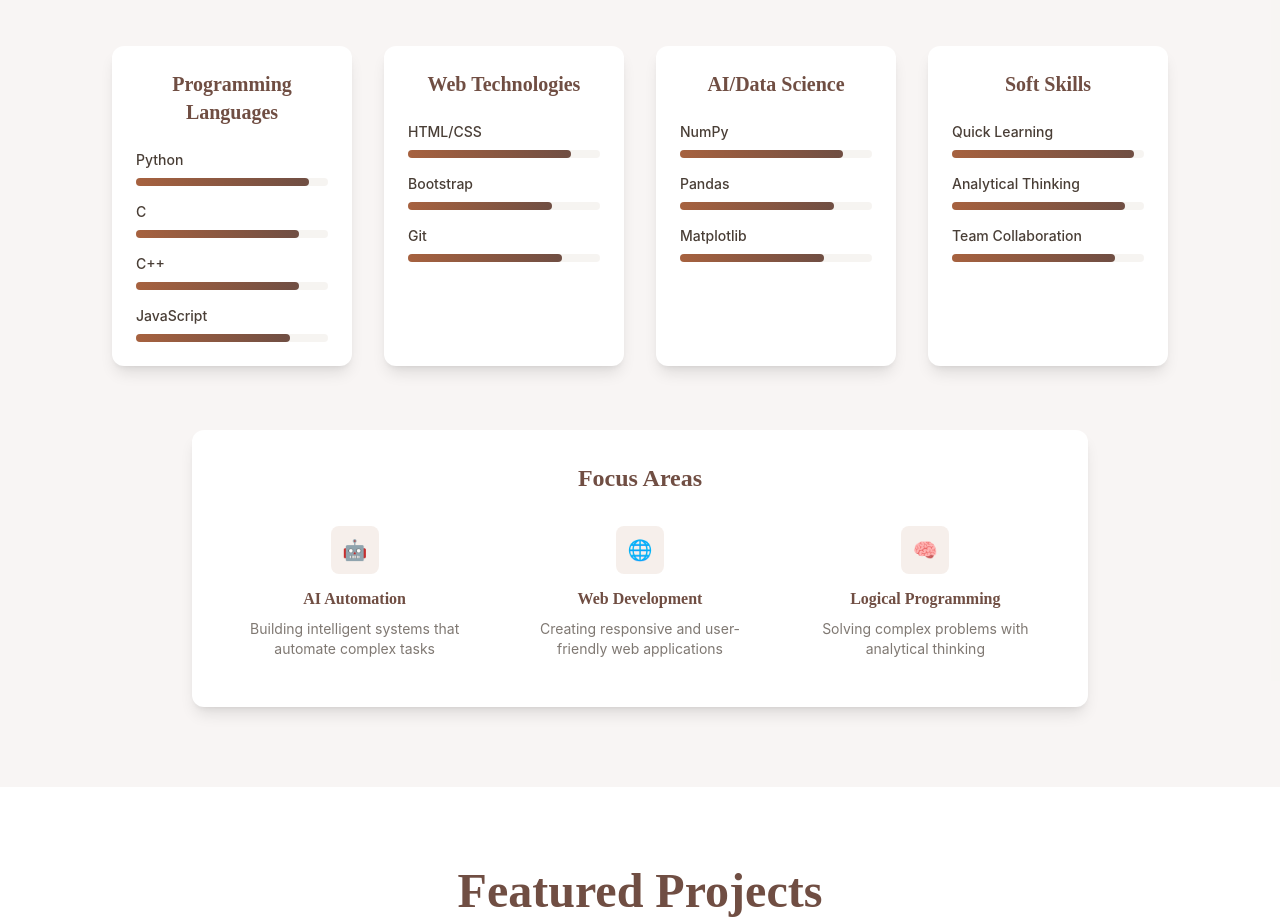
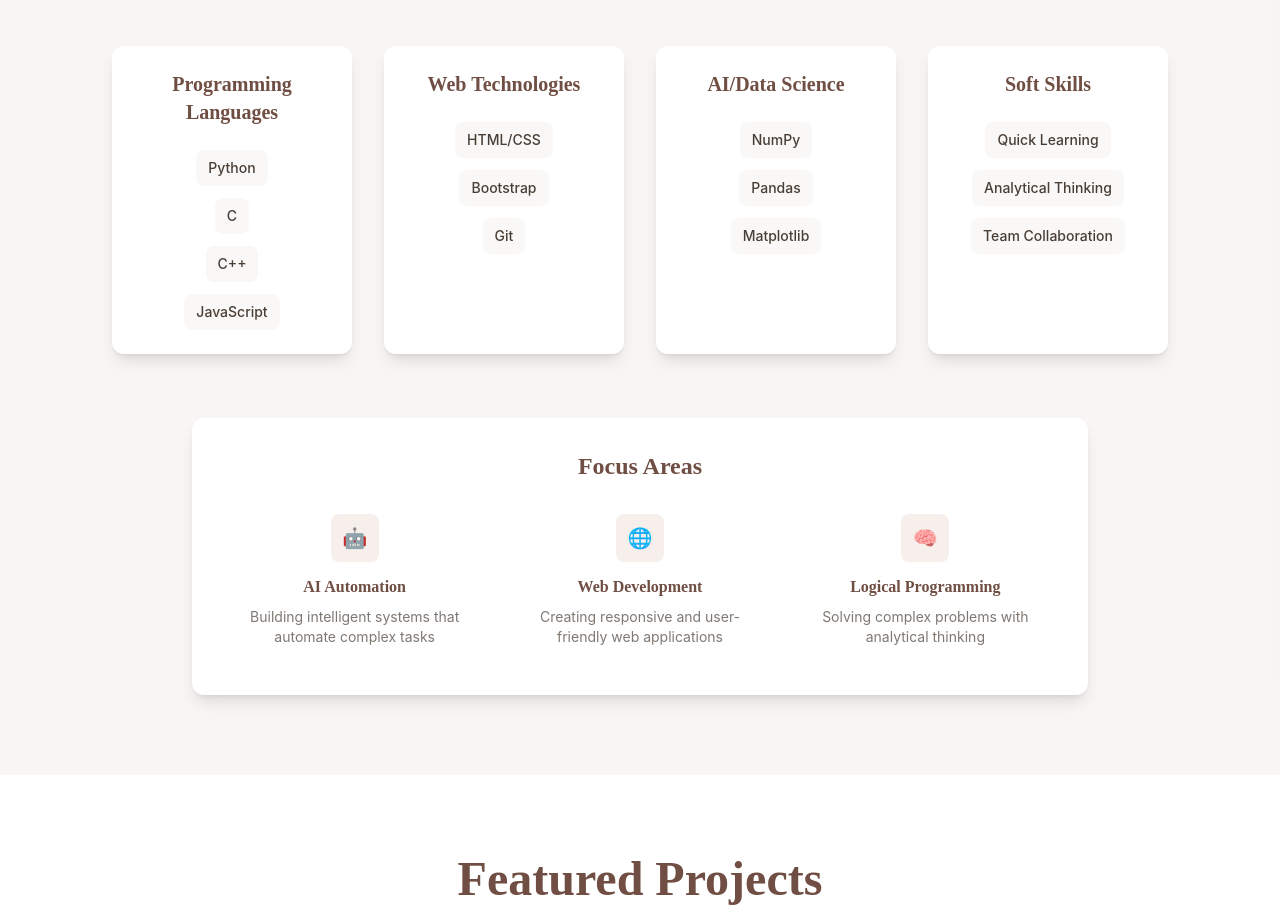
Before and after one commit to sharwaridevhare/portfolio-sharwari-devhare, a React (Vite) app: page / in a window 1280 px wide. Shown: the part 1860-2779 px from the top of the page. Built offline with nearby package versions, Linux system fonts and the light colour scheme.

Commit message:
Remove skill percentage display
Remove the percentage values from the skills section, only showing the skill names and progress bars.

```diff
--- a/src/components/Skills.tsx
+++ b/src/components/Skills.tsx
@@ -1,18 +1,18 @@
 const Skills = () => {
   const skills = [
-    { name: 'Python', level: 90, category: 'Programming Languages' },
-    { name: 'C', level: 85, category: 'Programming Languages' },
-    { name: 'C++', level: 85, category: 'Programming Languages' },
-    { name: 'JavaScript', level: 80, category: 'Programming Languages' },
-    { name: 'HTML/CSS', level: 85, category: 'Web Technologies' },
-    { name: 'Bootstrap', level: 75, category: 'Web Technologies' },
-    { name: 'Git', level: 80, category: 'Web Technologies' },
-    { name: 'NumPy', level: 85, category: 'AI/Data Science' },
-    { name: 'Pandas', level: 80, category: 'AI/Data Science' },
-    { name: 'Matplotlib', level: 75, category: 'AI/Data Science' },
-    { name: 'Quick Learning', level: 95, category: 'Soft Skills' },
-    { name: 'Analytical Thinking', level: 90, category: 'Soft Skills' },
-    { name: 'Team Collaboration', level: 85, category: 'Soft Skills' },
+    { name: 'Python', category: 'Programming Languages' },
+    { name: 'C', category: 'Programming Languages' },
+    { name: 'C++', category: 'Programming Languages' },
+    { name: 'JavaScript', category: 'Programming Languages' },
+    { name: 'HTML/CSS', category: 'Web Technologies' },
+    { name: 'Bootstrap', category: 'Web Technologies' },
+    { name: 'Git', category: 'Web Technologies' },
+    { name: 'NumPy', category: 'AI/Data Science' },
+    { name: 'Pandas', category: 'AI/Data Science' },
+    { name: 'Matplotlib', category: 'AI/Data Science' },
+    { name: 'Quick Learning', category: 'Soft Skills' },
+    { name: 'Analytical Thinking', category: 'Soft Skills' },
+    { name: 'Team Collaboration', category: 'Soft Skills' },
   ];
 
   const categories = ['Programming Languages', 'Web Technologies', 'AI/Data Science', 'Soft Skills'];
@@ -36,23 +36,14 @@ const Skills = () => {
               <h3 className="font-playfair text-xl font-semibold text-deep-brown mb-6 text-center">
                 {category}
               </h3>
-              <div className="space-y-4">
+              <div className="space-y-3">
                 {skills
                   .filter((skill) => skill.category === category)
-                  .map((skill, index) => (
-                    <div key={skill.name} className="space-y-2">
-                      <div className="flex justify-between items-center">
-                        <span className="text-sm font-medium text-foreground">{skill.name}</span>
-                      </div>
-                      <div className="w-full bg-light-beige/30 rounded-full h-2">
-                        <div
-                          className="bg-gradient-to-r from-english-brown to-deep-brown h-2 rounded-full transition-all duration-1000 ease-out"
-                          style={{
-                            width: `${skill.level}%`,
-                            animationDelay: `${index * 100}ms`
-                          }}
-                        ></div>
-                      </div>
+                  .map((skill) => (
+                    <div key={skill.name} className="text-center">
+                      <span className="text-sm font-medium text-foreground bg-light-beige/20 px-3 py-2 rounded-lg inline-block">
+                        {skill.name}
+                      </span>
                     </div>
                   ))}
               </div>
```
